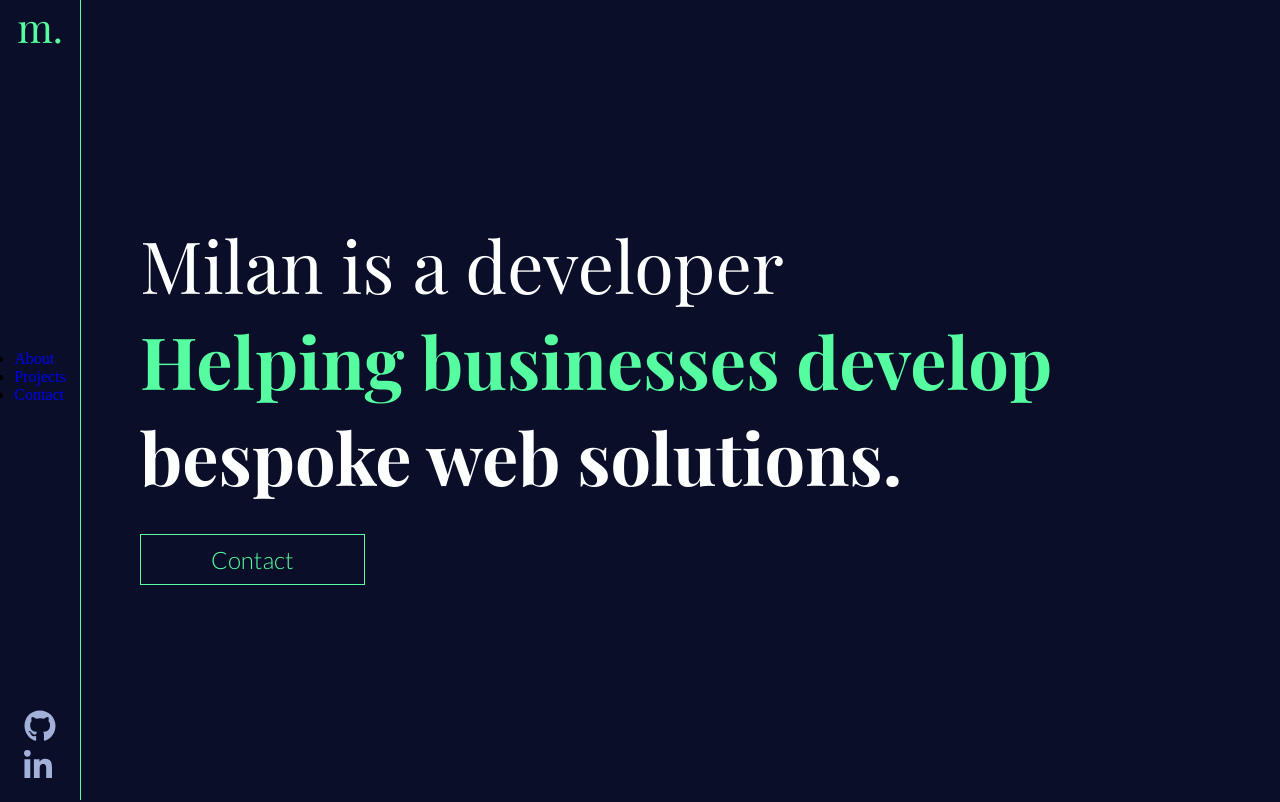
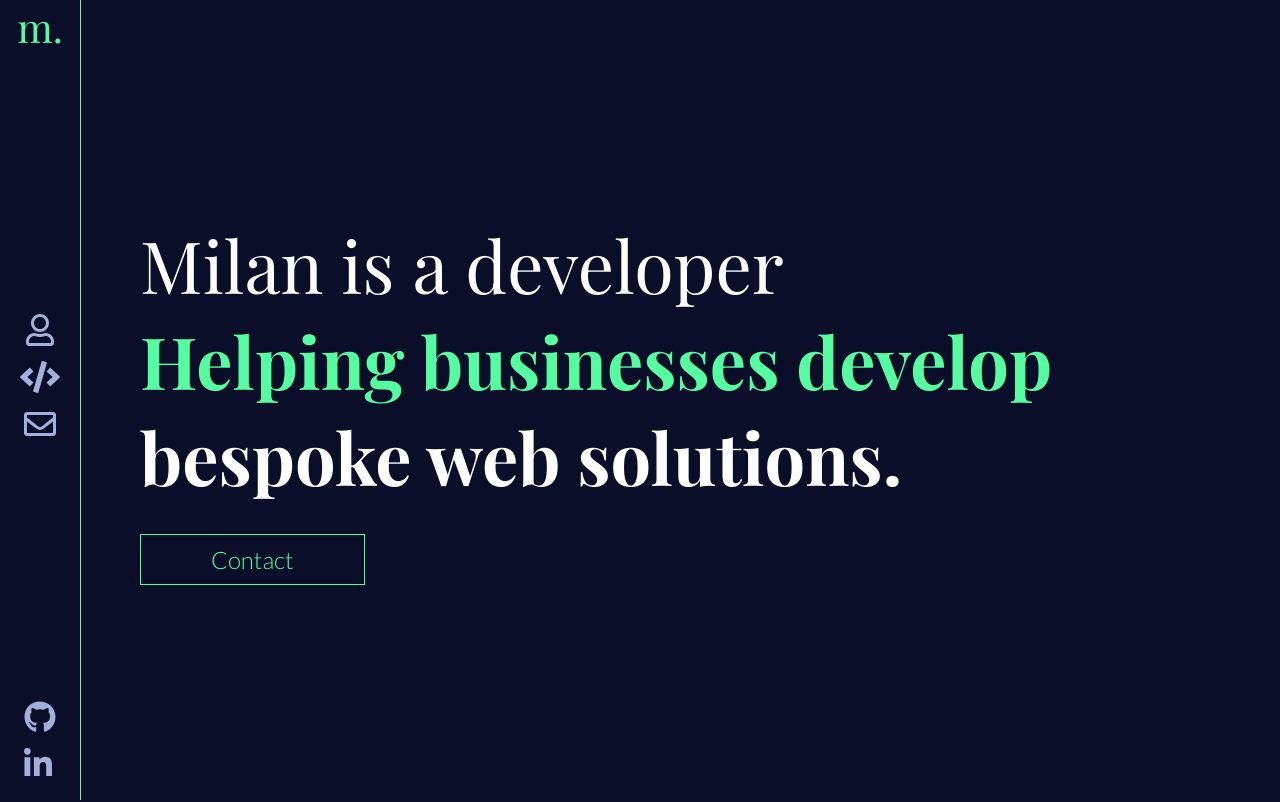
Before and after one commit to MilanStanojlovic/portfolio-gatsby, a Gatsby site: page / in a window 1280 px wide. Shown: the top 802 px of the page. Built offline with nearby package versions, Linux system fonts and the light colour scheme; Gatsby itself is replaced by a stand-in of ours; a web font is replaced by a local one.

Commit message:
added solid icons and finished navigation

```diff
--- a/package.json
+++ b/package.json
@@ -17,6 +17,7 @@
     "@fortawesome/fontawesome-svg-core": "^1.2.28",
     "@fortawesome/free-brands-svg-icons": "^5.13.0",
     "@fortawesome/free-regular-svg-icons": "^5.13.0",
+    "@fortawesome/free-solid-svg-icons": "^5.13.0",
     "@fortawesome/react-fontawesome": "^0.1.9",
     "gatsby": "^2.21.0",
     "gatsby-plugin-anchor-links": "^1.1.1",
--- a/src/components/navigation/navigation.js
+++ b/src/components/navigation/navigation.js
@@ -1,10 +1,13 @@
 import React from 'react';
 import style from './navigation.module.scss';
 import { useStaticQuery, graphql } from 'gatsby';
-import { AnchorLink } from "gatsby-plugin-anchor-links";
-import { FontAwesomeIcon } from "@fortawesome/react-fontawesome";
-import { faGithub } from "@fortawesome/free-brands-svg-icons";
-import { faLinkedinIn } from "@fortawesome/free-brands-svg-icons";
+import { AnchorLink } from 'gatsby-plugin-anchor-links';
+import { FontAwesomeIcon } from '@fortawesome/react-fontawesome';
+import { faGithub } from '@fortawesome/free-brands-svg-icons';
+import { faLinkedinIn } from '@fortawesome/free-brands-svg-icons';
+import { faCode } from '@fortawesome/free-solid-svg-icons';
+import { faUser } from '@fortawesome/free-regular-svg-icons';
+import { faEnvelope } from '@fortawesome/free-regular-svg-icons';
 
 const Navigation = () => {
   const data = useStaticQuery(graphql`
@@ -28,24 +31,16 @@ const Navigation = () => {
         </AnchorLink>
       </div>
 
-      <div className={style.navigation__social}>
-        <ul>
-          <li>
-            <AnchorLink to="/#about" title="About" className={style.link}>
-              About
-          </AnchorLink>
-          </li>
-          <li>
-            <AnchorLink to="/#projects" title="Projects">
-              Projects
-          </AnchorLink>
-          </li>
-          <li>
-            <AnchorLink to="/#contact" title="Contact">
-              Contact
-          </AnchorLink>
-          </li>
-        </ul>
+      <div className={style.navigation__main}>
+        <AnchorLink to="/#about" title="About">
+          <FontAwesomeIcon icon={faUser} size="2x" className="icon" />
+        </AnchorLink>
+        <AnchorLink to="/#projects" title="Projects">
+          <FontAwesomeIcon icon={faCode} size="2x" className="icon" />
+        </AnchorLink>
+        <AnchorLink to="/#contact" title="Contact">
+          <FontAwesomeIcon icon={faEnvelope} size="2x" className="icon" />
+        </AnchorLink>
       </div>
 
       <div className={style.navigation__social}>
--- a/src/components/navigation/navigation.module.scss
+++ b/src/components/navigation/navigation.module.scss
@@ -13,6 +13,12 @@
   &__social {
     display: flex;
     flex-direction: column;
-    margin-bottom: 10px;
+    margin-bottom: 20px;
+  }
+
+  &__main {
+    display: flex;
+    flex-direction: column;
+    align-items: center;
   }
 }
--- a/src/style/global.scss
+++ b/src/style/global.scss
@@ -43,7 +43,7 @@ body {
 .icon {
   transition: ease-in 0.3s;
   color: $gray;
-  margin-bottom: 8px;
+  margin-top: 15px;
 
   &:hover {
     transition: ease-in 0.3s;
```
Also changed, not shown: 1 other file.
